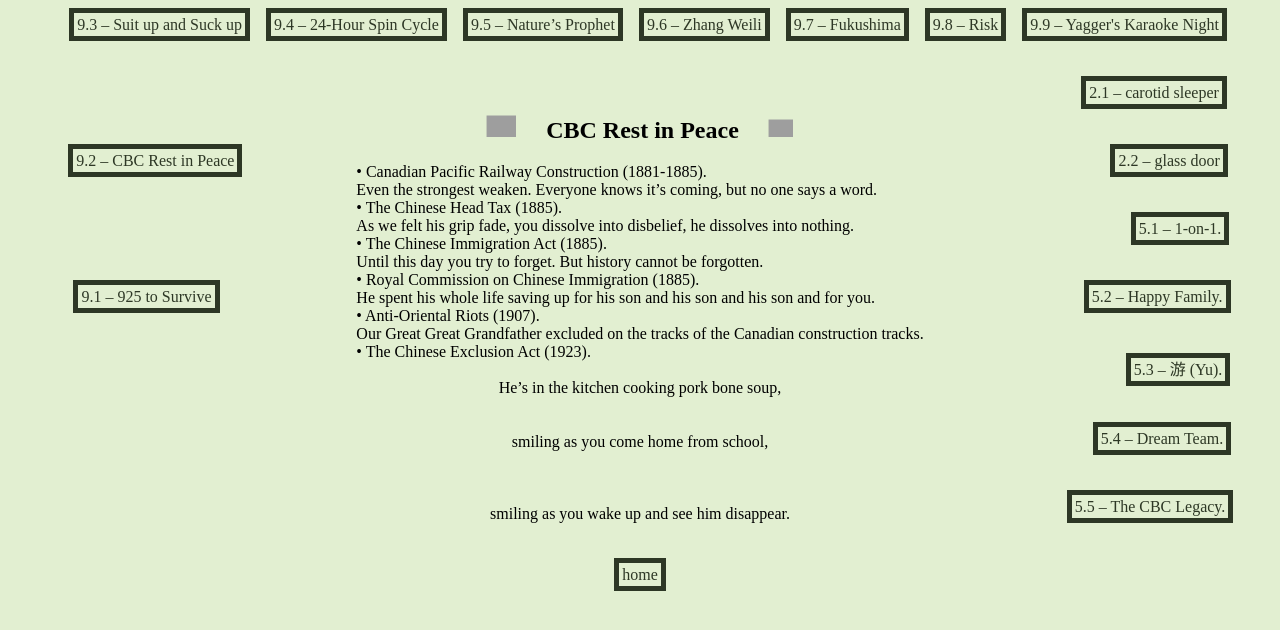
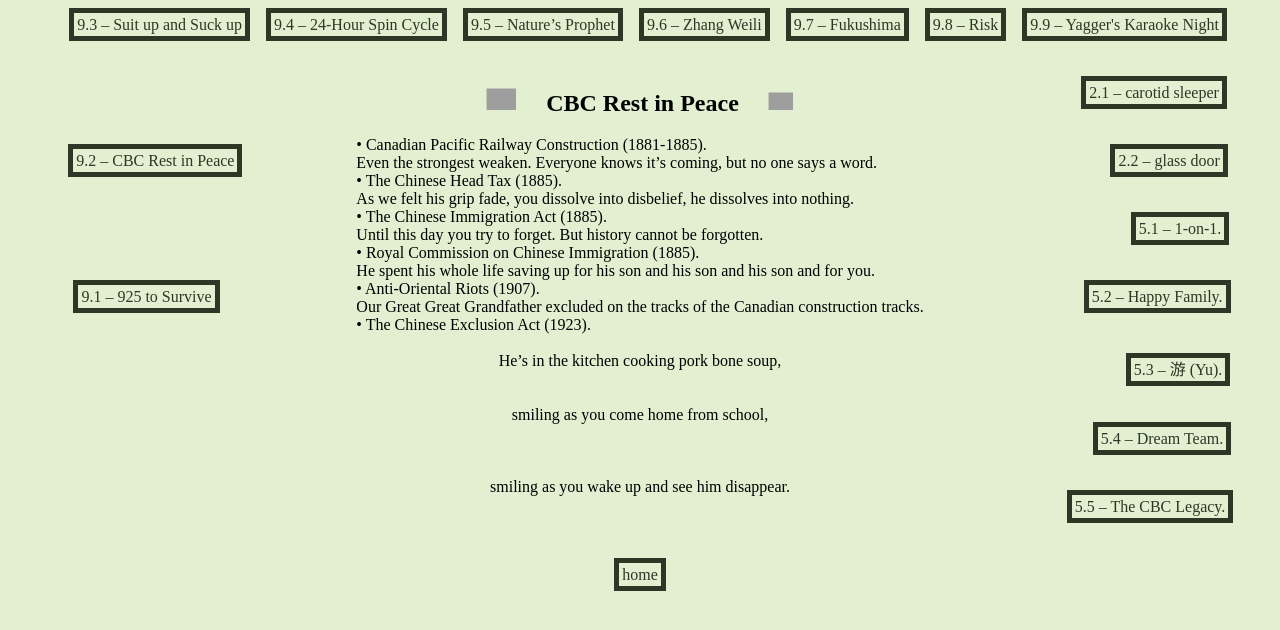
Before and after one commit to Project-925/project-925.github.io, a Jekyll site: the page 9.2.html, which Jekyll copies as it is, in a window 1280 px wide. Shown: the top 630 px of the page. Built offline with Jekyll 4.4.1, drawn with Linux system fonts in a browser that asks for light colours; grey boxes are pictures that could not be loaded.

Commit message:
Update 9.2.html

```diff
--- a/9.2.html
+++ b/9.2.html
@@ -245,7 +245,7 @@
 
 
             <div class="fixed">
-            <p><center> <h1 >  <br> <br>   <br><br>  <br>
+            <p><center> <h1 >  <br> <br>   <br>
             <img id="myImg" src="https://user-images.githubusercontent.com/52555584/91510692-b5baaa00-e892-11ea-8df0-87622688130c.jpg"  style="height: 5%; width:10%;max-width:30px">
             &nbsp; &nbsp;  CBC Rest in Peace  &nbsp; &nbsp;  <img id="myImg1" src="https://user-images.githubusercontent.com/52555584/91510838-0a5e2500-e893-11ea-99c1-5cc317e91227.jpg"
             style="height: 5%; width:10%;max-width:25px">  </h1>    </center>
```
